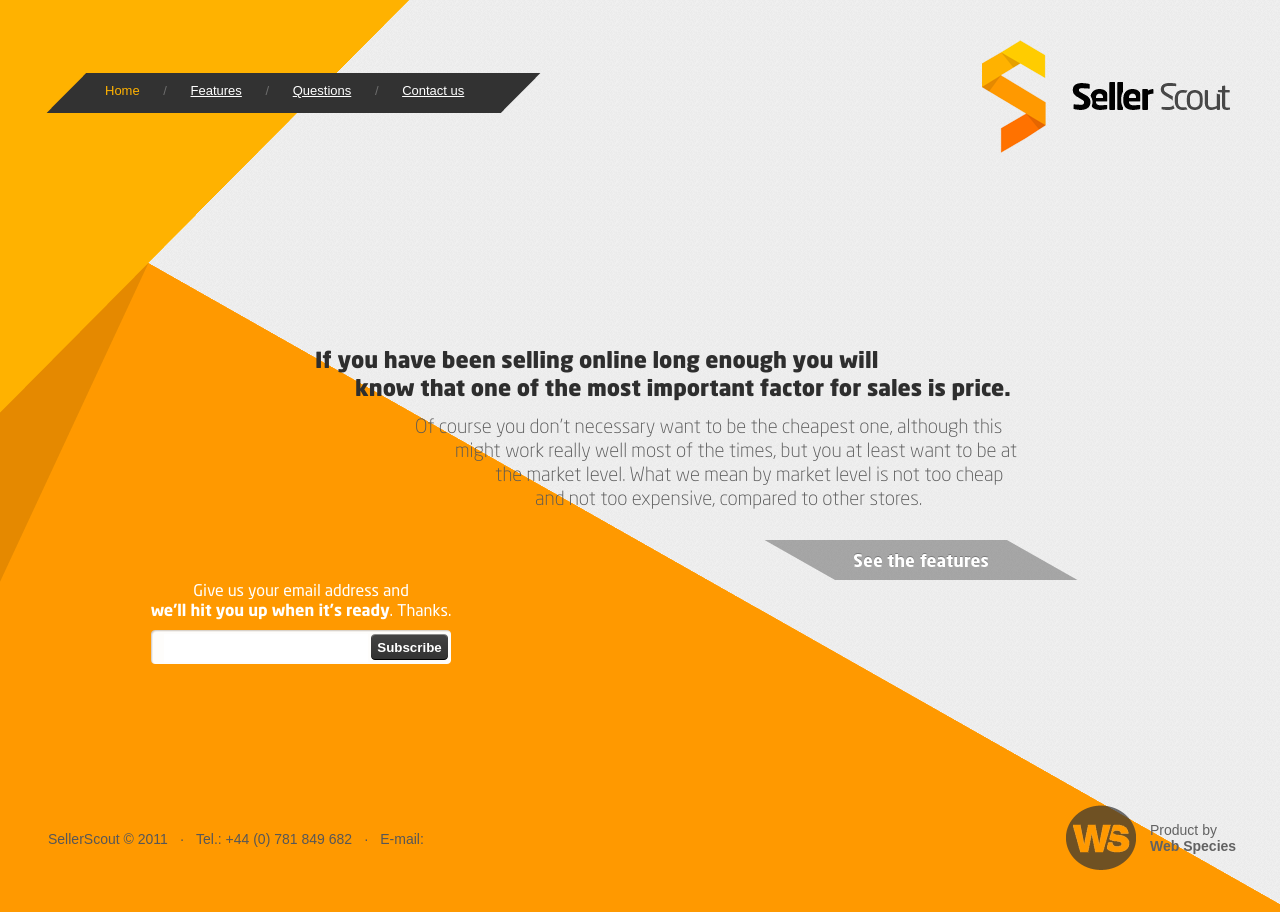
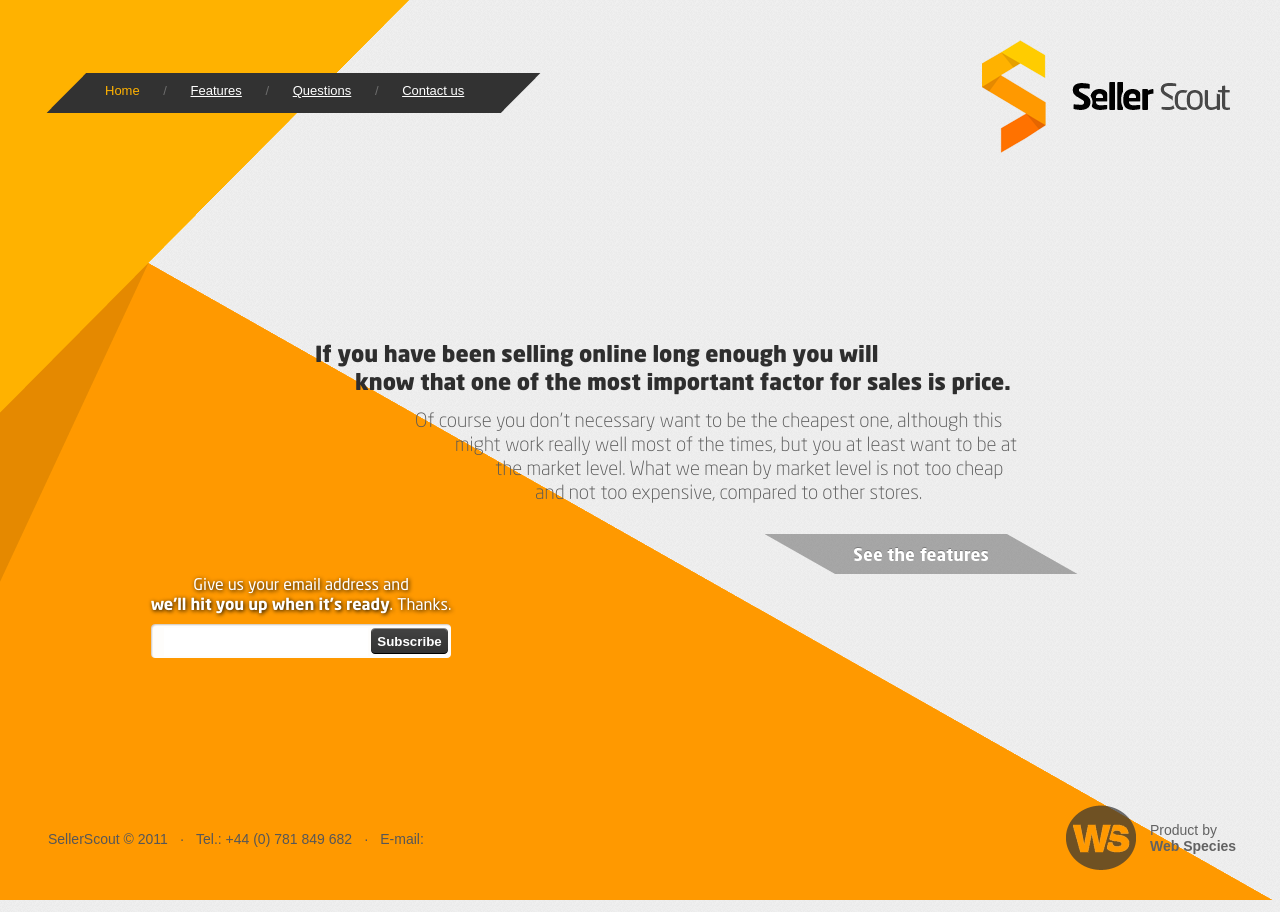
Before and after one commit to juokaz/sellerscout, a Jekyll site: the page built from index.html, in a window 1280 px wide. Built offline with Jekyll 4.4.1, drawn with Linux system fonts in a browser that asks for light colours.

Commit message:
Added text-shadow for contact forms

```diff
--- a/styles/style.css
+++ b/styles/style.css
@@ -102,7 +102,7 @@
 .slide h1 {font-family: "NeoSansProLight"; font-size: 30px; margin-bottom: 25px; color: #7e7e7e;}
 
 /*Contact*/
-.contact {background: url(../images/orange_contact_line.gif) no-repeat #323232; height: 185px; color: #ffffff;}
+.contact {background: url(../images/orange_contact_line.gif) no-repeat #323232; height: 185px; color: #ffffff; text-shadow: #000000 1px 1px 4px;}
 .contact .slide-inner {width: 100%}
 .contact a {color: #ffffff;}
 .contact a:hover {text-decoration: none;}
@@ -124,7 +124,7 @@
 .home span.forth {margin-left: 120px;}
 .home a.features {margin-left: 550px; margin-top: 30px; display: block; width: 313px; height: 40px; background: url(../images/see_the_features_button.png);}
 .home a.features:hover {background: url(../images/see_the_features_button_ON.png);}
-#subscribe {color: #ffffff; font-family: "NeoSansProRegular"; font-size: 16px; text-align: center; position: absolute; left: 150px;}
+#subscribe {color: #ffffff; font-family: "NeoSansProRegular"; font-size: 16px; text-align: center; position: absolute; left: 150px; text-shadow: #000000 1px 1px 4px;}
 #subscribe strong {font-family: "NeoSansProBold";}
 #subscribe form {background: url(../images/subscribtion_field.png) no-repeat; width: 294px; height: 34px; margin-top: 10px; padding: 4px;}
 #subscribe form input {height: 26px; border: 0;}
```
